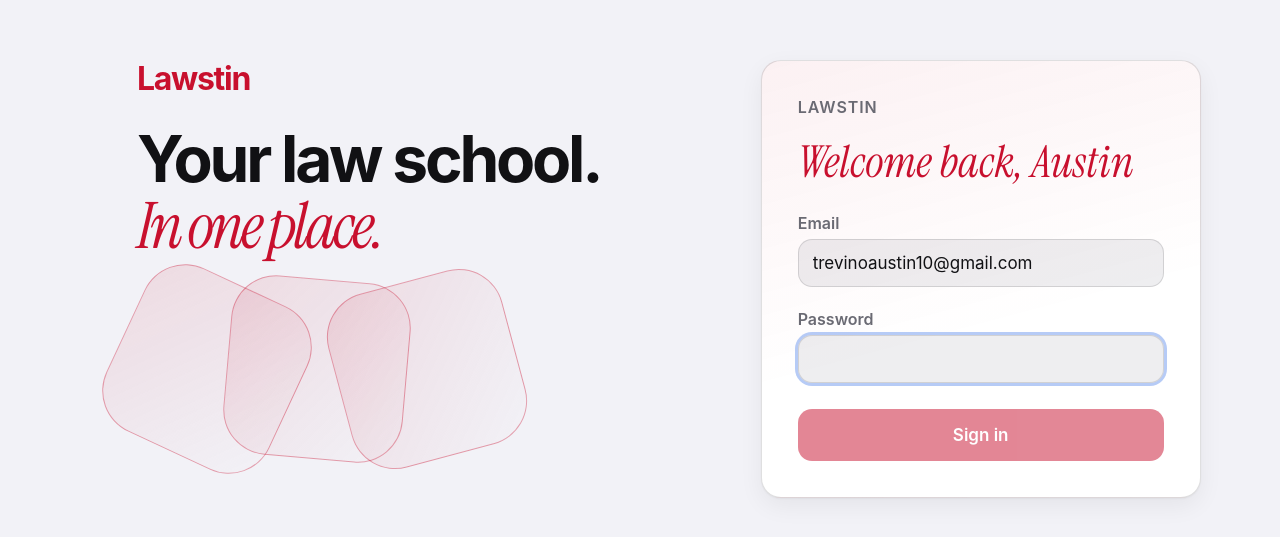
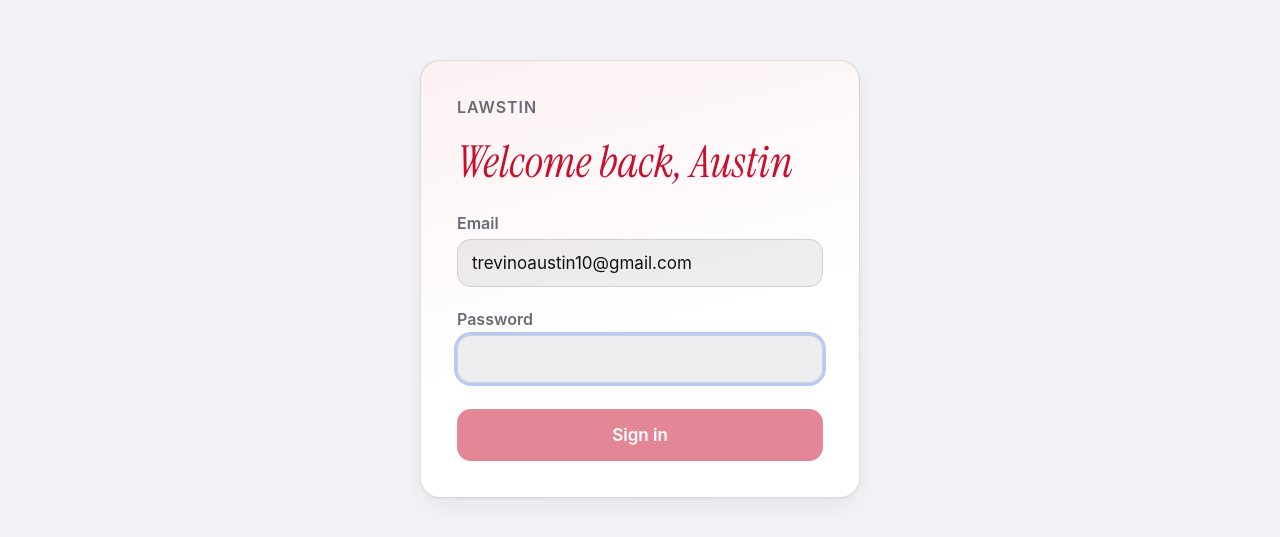
Before and after one commit to austintrv/LAWSTIN, a React (Vite) app: page / in a window 1280 px wide. Shown: the part 121-658 px from the top of the page. Built offline with nearby package versions, Linux system fonts and the light colour scheme.

Commit message:
Remove the desktop sign-in headline
Co-Authored-By: Claude Opus 5.5 <noreply@anthropic.com>
Claude-Session: https://claude.ai/code/session_01W2rJxRnDTsmQuFfijQumUR

```diff
--- a/src/components/SignIn.module.css
+++ b/src/components/SignIn.module.css
@@ -46,19 +46,9 @@
 }
 .cta:active:not(:disabled) { transform: scale(0.97); }
 .cta:disabled { opacity: 0.5; }
-.welcome { display: none; }
 .eyebrow,.field,.error { font-size: 16px; }
 @media(min-width:1000px) {
-  .wrap { grid-template-columns: 1.3fr 1fr; gap: 80px; max-width: 1240px; margin: auto; padding: 80px 48px; }
+  .wrap { padding: 80px 48px; }
   .card { padding: 36px; max-width: 440px; gap: 22px; border: 1px solid var(--border); }
   .greet { font-size: 44px; }
-  .welcome { display: flex; flex-direction: column; gap: 28px; position: relative; padding-bottom: 240px; }
-  .welcome>p { font-size: 32px; font-weight: 700; color: var(--uh-red); letter-spacing: -.04em; }
-  .welcome h2 { font-size: clamp(50px,5vw,76px); line-height: 1.03; font-weight: 650; letter-spacing: -.05em; }
-  .welcome h2 em { color: var(--uh-red); font-family: var(--font-family-script); font-weight: 400; }
-  .welcome>span { font-size: 20px; color: var(--muted-foreground); }
-  .geometry { position: absolute; bottom: 0; left: -20px; width: 420px; height: 220px; }
-  .geometry i { position: absolute; display: block; width: 180px; height: 180px; border: 1px solid color-mix(in srgb,var(--uh-red) 35%,transparent); border-radius: 45px; transform: rotate(25deg); background: linear-gradient(130deg,var(--uh-red-soft),transparent); }
-  .geometry i:nth-child(2) { left: 110px; transform: rotate(5deg); }
-  .geometry i:nth-child(3) { left: 220px; transform: rotate(-15deg); }
 }
--- a/src/components/SignIn.tsx
+++ b/src/components/SignIn.tsx
@@ -19,11 +19,6 @@ export function SignIn() {
 
   return (
     <div className={styles.wrap}>
-      <section className={styles.welcome}>
-        <p>Lawstin</p>
-        <h2>Your law school.<br /><em>In one place.</em></h2>
-        <div className={styles.geometry} aria-hidden="true"><i /><i /><i /></div>
-      </section>
       <form className={styles.card} onSubmit={submit}>
         <span className={styles.eyebrow}>Lawstin</span>
         <h1 className={styles.greet}>Welcome back, Austin</h1>
```
Also changed, not shown: 1 other file (tests, documents, lock files or other folders).
